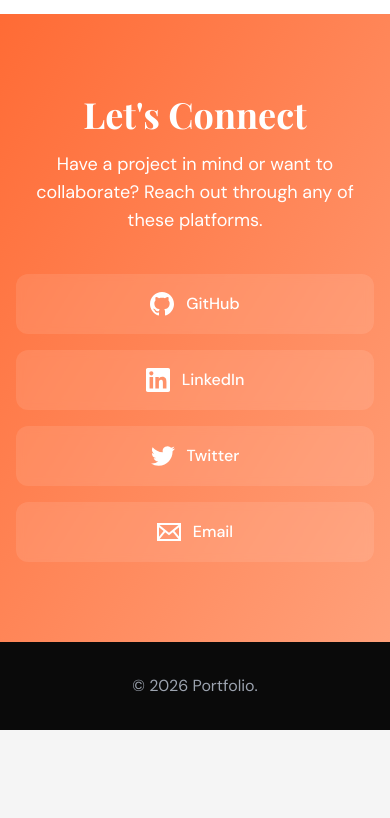
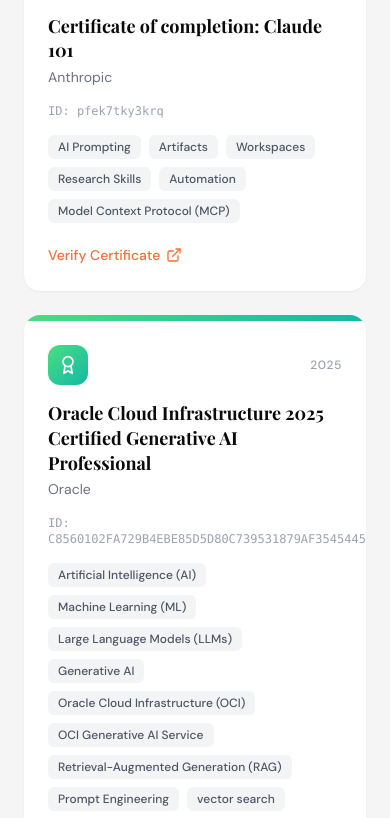
Before and after one commit to Mohit555000/Primary_Portfolio, a React (Vite) app: page / in a window 390 px wide. Shown: the part 5749-6567 px from the top of the page. Before the commit the page ends 6479 px from the top, so only its background shows below. Built offline with nearby package versions, Linux system fonts and the light colour scheme.

Commit message:
Added a certification section, Removed the twitter socail handle and refactor the contact.jsx file to adjust the social media content

```diff
--- a/src/App.jsx
+++ b/src/App.jsx
@@ -3,6 +3,7 @@
 import Hero from './components/Hero';
 import About from './components/About';
 import Projects from './components/Projects';
+import Certifications from './components/Certifications';
 import Education from './components/Education';
 import Contact from './components/Contact';
 import Footer from './components/Footer';
@@ -15,6 +16,7 @@
       <Hero />
       <About />
       <Projects />
+      <Certifications />
       <Education />
       <Contact />
       <Footer />
--- /dev/null
+++ b/src/components/Certifications.jsx
@@ -0,0 +1,135 @@
+import React, { useRef } from 'react';
+import { motion, useInView } from 'framer-motion';
+import { certifications } from '../data/portfolioData';
+
+const BadgeIcon = () => (
+  <svg viewBox="0 0 24 24" fill="none" stroke="currentColor" strokeWidth="2" strokeLinecap="round" strokeLinejoin="round" className="w-5 h-5">
+    <circle cx="12" cy="8" r="6" />
+    <path d="M15.477 12.89L17 22l-5-3-5 3 1.523-9.11" />
+  </svg>
+);
+
+const ExternalLinkIcon = () => (
+  <svg viewBox="0 0 24 24" fill="none" stroke="currentColor" strokeWidth="2" strokeLinecap="round" strokeLinejoin="round" className="w-4 h-4">
+    <path d="M18 13v6a2 2 0 01-2 2H5a2 2 0 01-2-2V8a2 2 0 012-2h6" />
+    <polyline points="15 3 21 3 21 9" />
+    <line x1="10" y1="14" x2="21" y2="3" />
+  </svg>
+);
+
+const Certifications = () => {
+  const ref = useRef(null);
+  const isInView = useInView(ref, { once: true, margin: '-100px' });
+
+  return (
+    <section id="certifications" className="py-24 bg-secondary relative overflow-hidden" ref={ref}>
+      {/* Subtle background decoration matching the site's grain/blob style */}
+      <div className="absolute top-0 right-0 w-80 h-80 bg-accent/5 rounded-full blur-3xl pointer-events-none" />
+      <div className="absolute bottom-0 left-0 w-64 h-64 bg-accent-light/5 rounded-full blur-3xl pointer-events-none" />
+
+      <div className="max-w-6xl mx-auto px-6 relative z-10">
+        {/* Heading */}
+        <motion.div
+          className="text-center mb-16"
+          initial={{ opacity: 0, y: 30 }}
+          animate={isInView ? { opacity: 1, y: 0 } : {}}
+          transition={{ duration: 0.6 }}
+        >
+          <motion.span
+            className="inline-block text-accent font-medium mb-4 tracking-wider uppercase text-sm"
+            initial={{ opacity: 0 }}
+            animate={isInView ? { opacity: 1 } : {}}
+            transition={{ delay: 0.2 }}
+          >
+            Credentials
+          </motion.span>
+          <h2 className="text-5xl md:text-6xl font-display font-black">
+            Certifi<span className="text-accent">cations</span>
+          </h2>
+        </motion.div>
+
+        {/* Grid */}
+        <div className="grid sm:grid-cols-2 lg:grid-cols-3 gap-6">
+          {certifications.map((cert, i) => (
+            <motion.div
+              key={cert.id}
+              className="group relative bg-white rounded-2xl overflow-hidden shadow-sm hover:shadow-xl transition-shadow duration-300"
+              initial={{ opacity: 0, y: 40 }}
+              animate={isInView ? { opacity: 1, y: 0 } : {}}
+              transition={{ duration: 0.5, delay: i * 0.1 }}
+            >
+              {/* Top accent bar */}
+              <div className={`h-1.5 w-full bg-gradient-to-r ${cert.color}`} />
+
+              <div className="p-6">
+                {/* Icon + issuer row */}
+                <div className="flex items-center justify-between mb-4">
+                  <span
+                    className={`inline-flex items-center justify-center w-10 h-10 rounded-xl bg-gradient-to-br ${cert.color} text-white`}
+                  >
+                    <BadgeIcon />
+                  </span>
+                  <span className="text-xs font-medium text-gray-400 uppercase tracking-wider">
+                    {cert.year}
+                  </span>
+                </div>
+
+                {/* Title */}
+                <h3 className="text-lg font-display font-bold text-primary mb-1 group-hover:text-accent transition-colors leading-snug">
+                  {cert.title}
+                </h3>
+
+                {/* Issuer */}
+                <p className="text-sm text-gray-500 mb-4">{cert.issuer}</p>
+
+                {/* Credential ID */}
+                {cert.credentialId && (
+                  <p className="text-xs text-gray-400 mb-4 font-mono">
+                    ID: {cert.credentialId}
+                  </p>
+                )}
+
+                {/* Tags */}
+                <div className="flex flex-wrap gap-2 mb-5">
+                  {cert.skills.map((skill) => (
+                    <span
+                      key={skill}
+                      className="px-2.5 py-1 bg-gray-100 text-gray-600 rounded-md text-xs font-medium"
+                    >
+                      {skill}
+                    </span>
+                  ))}
+                </div>
+
+                {/* Verify link */}
+                {cert.verifyUrl && (
+                  <motion.a
+                    href={cert.verifyUrl}
+                    target="_blank"
+                    rel="noopener noreferrer"
+                    className="inline-flex items-center gap-1.5 text-sm font-medium text-accent hover:text-accent-light transition-colors"
+                    whileHover={{ x: 3 }}
+                  >
+                    Verify Certificate
+                    <ExternalLinkIcon />
+                  </motion.a>
+                )}
+              </div>
+
+              {/* Hover left border highlight */}
+              <motion.div
+                className={`absolute left-0 top-0 bottom-0 w-1 bg-gradient-to-b ${cert.color}`}
+                initial={{ scaleY: 0 }}
+                whileHover={{ scaleY: 1 }}
+                transition={{ duration: 0.2 }}
+                style={{ originY: 0 }}
+              />
+            </motion.div>
+          ))}
+        </div>
+      </div>
+    </section>
+  );
+};
+
+export default Certifications;
--- a/src/components/Contact.jsx
+++ b/src/components/Contact.jsx
@@ -5,6 +5,8 @@
 const Contact = () => {
   const ref = useRef(null);
   const isInView = useInView(ref, { once: true, margin: "-100px" });
+
+  const isOdd = socialLinks.length % 2 !== 0;
 
   return (
     <section id="contact" className="py-20 sm:py-24 bg-gradient-to-br from-accent to-accent-light text-white" ref={ref}>
@@ -27,14 +29,20 @@
           Have a project in mind or want to collaborate? Reach out through any of these platforms.
         </motion.p>
 
-        <div className="grid grid-cols-1 sm:grid-cols-2 gap-4 sm:gap-6 max-w-xl mx-auto">
-          {socialLinks.map((social, i) => (
+        <div className="flex flex-wrap justify-center gap-4 sm:gap-6 max-w-xl mx-auto">
+          {socialLinks.map((social, i) => {
+            const isLastOdd = isOdd && i === socialLinks.length - 1;
+            return (
               <motion.a
                 key={social.name}
                 href={social.url}
                 target="_blank"
                 rel="noopener noreferrer"
                 className="group flex items-center justify-center gap-3 bg-white/10 backdrop-blur-sm px-6 py-4 rounded-xl hover:bg-white/20 transition-all min-h-[60px]"
+                style={{
+                  width: isLastOdd ? '100%' : 'calc(50% - 12px)',
+                  maxWidth: isLastOdd ? '260px' : undefined,
+                }}
                 initial={{ opacity: 0, scale: 0.8 }}
                 animate={isInView ? { opacity: 1, scale: 1 } : {}}
                 transition={{ duration: 0.5, delay: i * 0.1 }}
@@ -46,7 +54,8 @@
                 </svg>
                 <span className="font-medium text-base sm:text-lg">{social.name}</span>
               </motion.a>
-          ))}
+            );
+          })}
         </div>
       </div>
     </section>
--- a/src/data/portfolioData.js
+++ b/src/data/portfolioData.js
@@ -79,23 +79,73 @@
   }
 ];
 
+// Certifications
+export const certifications = [
+  {
+    id: 1,
+    title: 'Certificate of completion: Claude code 101',
+    issuer: 'Anthropic',
+    year: '2026',
+    credentialId: 'xrauu2v5t4t7',
+    skills: ['AI Coding Agents', 'Agentic Workflows', 'Context Window Management', 'Prompt Engineering for Agents','Claude Code CLI','Model Context Protocol (MCP) Integration','Project Personalization via CLAUDE.md','Automated Code Review & Bug Analysis','Developing Custom Skills & Hooks','Tool-Calling Integration'],
+    color: 'from-orange-400 to-orange-600',
+    verifyUrl: 'https://verify.skilljar.com/c/xrauu2v5t4t7'
+  },
+  {
+    id: 2,
+    title: 'Certificate of completion: Claude 101',
+    issuer: 'Anthropic',
+    year: '2026',
+    credentialId: 'pfek7tky3krq',
+    skills: ['AI Prompting', 'Artifacts', 'Workspaces','Research Skills','Automation','Model Context Protocol (MCP)'],
+    color: 'from-blue-400 to-blue-600',
+    verifyUrl: 'https://verify.skilljar.com/c/pfek7tky3krq'
+  },
+  {
+    id: 3,
+    title: 'Oracle Cloud Infrastructure 2025 Certified Generative AI Professional',
+    issuer: 'Oracle',
+    year: '2025',
+    credentialId: 'C8560102FA729B4EBE85D5D80C739531879AF3545445919334AE0099802023AF',
+    skills: ['Artificial Intelligence (AI)', 'Machine Learning (ML)', 'Large Language Models (LLMs)','Generative AI','Oracle Cloud Infrastructure (OCI)','OCI Generative AI Service','Retrieval-Augmented Generation (RAG)','Prompt Engineering','vector search'],
+    color: 'from-green-400 to-teal-500',
+    verifyUrl: 'https://catalog-education.oracle.com/ords/certview/sharebadge?id=C8560102FA729B4EBE85D5D80C739531879AF3545445919334AE0099802023AF'
+  },
+  {
+    id: 4,
+    title: 'Oracle Cloud Infrastructure 2025 Certified AI Foundations Associate',
+    issuer: 'Oracle',
+    year: '2025',
+    credentialId: '548726881912DCB2037A26BD6B6D4C2E87E52933C102050C3F5215C3338A5EEB',
+    skills: ['Artificial Intelligence (AI)', 'Machine Learning', 'Deep Learning','Generative AI','Large Language Models (LLMs)','Natural Language Processing (NLP)','Oracle Cloud Infrastructure (OCI)','OCI AI Services','Cloud Computing','Data Science Basics','Neural Networks','Supervised & Unsupervised Learning','Prompt Engineering','AI Prompting'],
+    color: 'from-emerald-400 to-emerald-600',
+    verifyUrl: 'https://catalog-education.oracle.com/ords/certview/sharebadge?id=548726881912DCB2037A26BD6B6D4C2E87E52933C102050C3F5215C3338A5EEB'
+  },
+  {
+    id: 5,
+    title: 'Microsoft Certified: Azure Fundamentals',
+    issuer: 'Microsoft',
+    year: '2025',
+    credentialId: '786B52C637CDCA1E',
+    skills: ['cloud concepts', 'Azure architecture and services', 'Azure management and governance'],
+    color: 'from-lime-500 to-green-600',
+    verifyUrl: 'https://learn.microsoft.com/en-in/users/mohitgangwani-0274/credentials/786b52c637cdca1e?ref=https%3A%2F%2Fwww.linkedin.com%2F'
+  }
+];
+
 // Social Media Links
 export const socialLinks = [
   {
     name: 'GitHub',
     icon: 'M12 0c-6.626 0-12 5.373-12 12 0 5.302 3.438 9.8 8.207 11.387.599.111.793-.261.793-.577v-2.234c-3.338.726-4.033-1.416-4.033-1.416-.546-1.387-1.333-1.756-1.333-1.756-1.089-.745.083-.729.083-.729 1.205.084 1.839 1.237 1.839 1.237 1.07 1.834 2.807 1.304 3.492.997.107-.775.418-1.305.762-1.604-2.665-.305-5.467-1.334-5.467-5.931 0-1.311.469-2.381 1.236-3.221-.124-.303-.535-1.524.117-3.176 0 0 1.008-.322 3.301 1.23.957-.266 1.983-.399 3.003-.404 1.02.005 2.047.138 3.006.404 2.291-1.552 3.297-1.23 3.297-1.23.653 1.653.242 2.874.118 3.176.77.84 1.235 1.911 1.235 3.221 0 4.609-2.807 5.624-5.479 5.921.43.372.823 1.102.823 2.222v3.293c0 .319.192.694.801.576 4.765-1.589 8.199-6.086 8.199-11.386 0-6.627-5.373-12-12-12z',
-    url: 'https://github.com/mohitgangwani'
+    url: 'https://github.com/Mohit555000'
   },
   {
     name: 'LinkedIn',
     icon: 'M20.447 20.452h-3.554v-5.569c0-1.328-.027-3.037-1.852-3.037-1.853 0-2.136 1.445-2.136 2.939v5.667H9.351V9h3.414v1.561h.046c.477-.9 1.637-1.85 3.37-1.85 3.601 0 4.267 2.37 4.267 5.455v6.286zM5.337 7.433c-1.144 0-2.063-.926-2.063-2.065 0-1.138.92-2.063 2.063-2.063 1.14 0 2.064.925 2.064 2.063 0 1.139-.925 2.065-2.064 2.065zm1.782 13.019H3.555V9h3.564v11.452zM22.225 0H1.771C.792 0 0 .774 0 1.729v20.542C0 23.227.792 24 1.771 24h20.451C23.2 24 24 23.227 24 22.271V1.729C24 .774 23.2 0 22.222 0h.003z',
-    url: 'https://linkedin.com/in/mohitgangwani'
+    url: 'https://www.linkedin.com/in/mohit-gangwani'
   },
-  {
-    name: 'Twitter',
-    icon: 'M23.953 4.57a10 10 0 01-2.825.775 4.958 4.958 0 002.163-2.723c-.951.555-2.005.959-3.127 1.184a4.92 4.92 0 00-8.384 4.482C7.69 8.095 4.067 6.13 1.64 3.162a4.822 4.822 0 00-.666 2.475c0 1.71.87 3.213 2.188 4.096a4.904 4.904 0 01-2.228-.616v.06a4.923 4.923 0 003.946 4.827 4.996 4.996 0 01-2.212.085 4.936 4.936 0 004.604 3.417 9.867 9.867 0 01-6.102 2.105c-.39 0-.779-.023-1.17-.067a13.995 13.995 0 007.557 2.209c9.053 0 13.998-7.496 13.998-13.985 0-.21 0-.42-.015-.63A9.935 9.935 0 0024 4.59z',
-    url: 'https://twitter.com/mohitgangwani'
-  },
+
   {
     name: 'Email',
     icon: 'M0 3v18h24v-18h-24zm6.623 7.929l-4.623 5.712v-9.458l4.623 3.746zm-4.141-5.929h19.035l-9.517 7.713-9.518-7.713zm5.694 7.188l3.824 3.099 3.83-3.104 5.612 6.817h-18.779l5.513-6.812zm9.208-1.264l4.616-3.741v9.348l-4.616-5.607z',
```
Also changed, not shown: 1 other file (tests, documents, lock files or other folders). Lines whose indentation alone changed are shown as unchanged.
